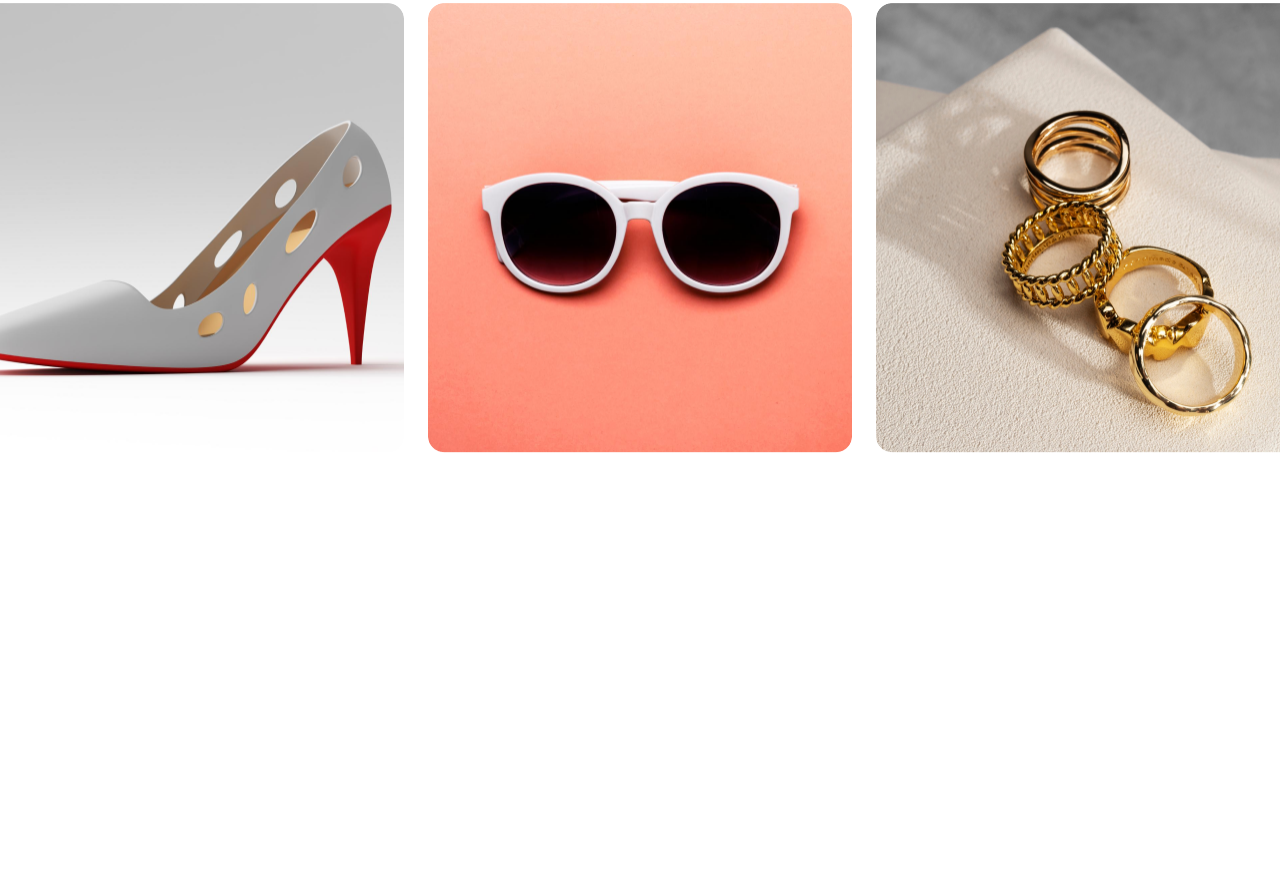
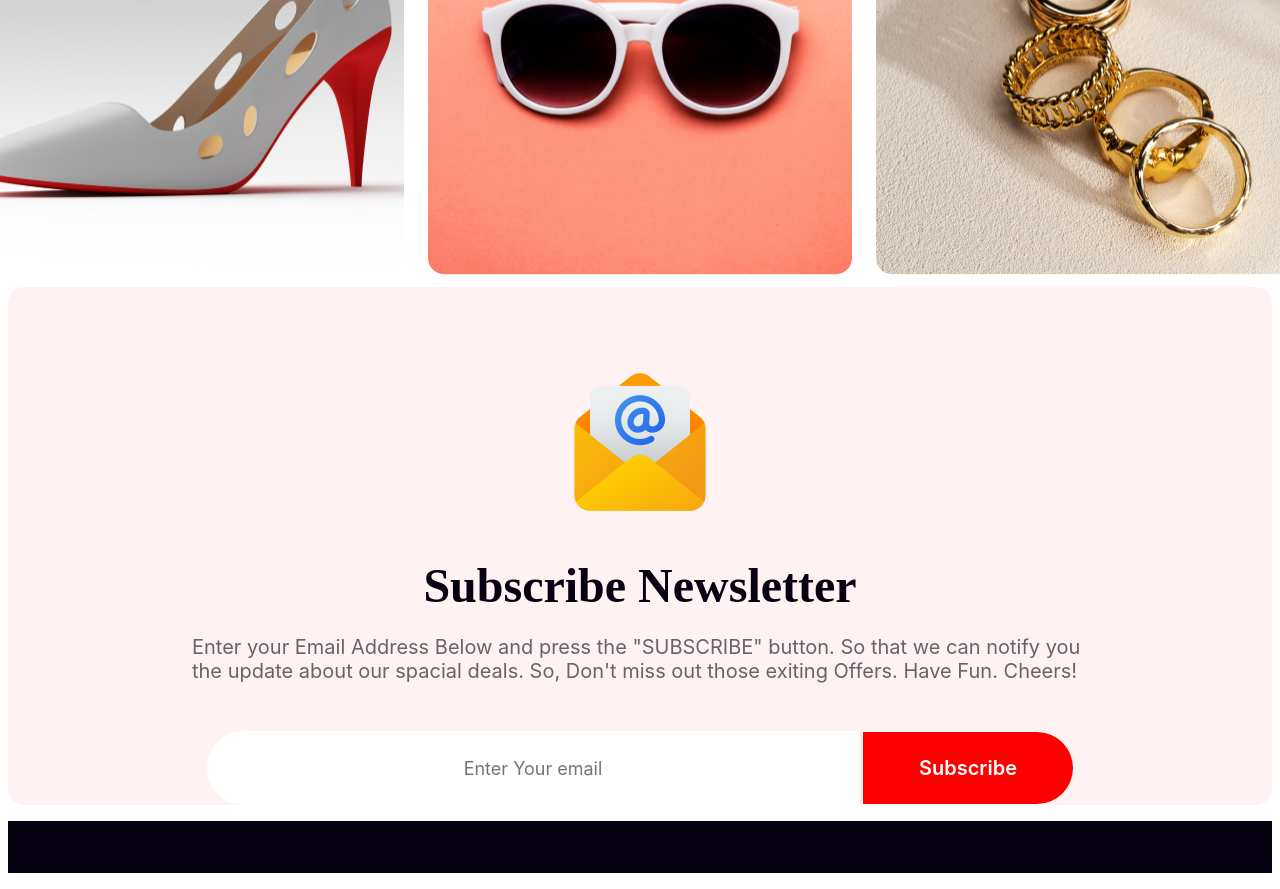
Before and after one commit to Meherab003/Assignment1-programminghero, a plain HTML site: page index.html in a window 1280 px wide. Shown: the part 3941-4830 px from the top of the page. Before the commit the page ends 4414 px from the top, so only its background shows below. Drawn offline with Linux system fonts and the light colour scheme.

Commit message:
Section7 Addded

```diff
--- a/css/style.css
+++ b/css/style.css
@@ -125,8 +125,8 @@ body {
     background: linear-gradient(180deg, rgba(255, 0, 0, 0.10) 0%, rgba(255, 0, 0, 0.00) 100%);
     margin: 0 auto;
     margin-top: 120px;
-    width: 1320px;
-    height: 482px;
+    /* width: 1320px;
+    height: 482px; */
     display: flex;
     flex-direction: column;
     justify-content: center;
@@ -204,7 +204,7 @@ body {
 
 /* Section 6 */
 .section6 {
-    margin:0 auto;
+    margin: 0 auto;
     display: flex;
     flex-direction: column;
     justify-content: center;
@@ -238,6 +238,7 @@ body {
     font-weight: 400;
     width: 896px;
     margin-bottom: 48px;
+    margin-top:0;
 }
 
 .s6-image-row1 {
@@ -254,3 +255,46 @@ body {
     border-radius: 16px;
     margin: 12px;
 }
+
+/* section7 */
+.section7 {
+    background:rgba(255, 0, 0, 0.05);;
+    margin: 0 auto;
+    border-radius: 16px;
+    display: flex;
+    flex-direction: column;
+    justify-content: center;
+    align-items: center;
+    margin: 0 auto;
+}
+
+.email {
+    width: 648px;
+    height: 72px;
+    border-radius: 50px 0px 0px 50px;
+    color: rgba(7, 2, 17, 0.30);
+    text-align: center;
+    font-family: 'Inter';
+    font-size: 18px;
+    font-weight: 400;
+    border: none;
+}
+
+.input-btn {
+    width: 210px;
+    height: 72px;
+    border-radius: 0px 50px 50px 0px;
+    background: #F00;
+    border: none;
+    color: #FFF;
+    text-align: center;
+    font-family: 'Inter';
+    font-size: 20px;
+    font-weight: 600;
+}
+/* Footer Section */
+.footer{
+    background: #070211;
+    margin:0;
+
+}
--- a/index.html
+++ b/index.html
@@ -49,21 +49,14 @@
         <section4 class="section4">
             <p class="section4-desc1">WHAT IS FUNCTIONAL</p>
             <h1 class="section4-title"><span class="text4-red">Holidays</span> Sale 50%</h1>
-            <p class="section4-desc2">Happy New Year again, we are offering 50% offer for various accessories like
-                bags,shoes,sunglasses and bangles. this is one of the biggest festival in the world. So we are offering
-                you all our products for a great sale.They offer a wide range of products such as shoes, handbags, and
-                sunglasses also has a great selection of products including watches, handbags, sunglasses, apparel,
-                beauty, shoes, pens, and more2. Happy shopping!</p>
+            <p class="section4-desc2">Happy New Year again, we are offering 50% offer for various accessories like bags,shoes,sunglasses and bangles. this is one of the biggest festival in the world. So we are offering you all our products for a great sale.They offer a wide range of products such as shoes, handbags, and sunglasses also has a great selection of products including watches, handbags, sunglasses, apparel, beauty, shoes, pens, and more2. Happy shopping!</p>
         </section4>
         <!-- Section 6 -->
         <section6 class="section6">
             <div class="section6-text">
                 <p class="section6-greet">THE BEST GIFTS</p>
                 <h2 class="section6-title">Our Awesome Portfolio</h2>
-                <p class="section6-desc">Certainly! A bag and shoes shop is a place where you can find a wide variety of
-                    bags and shoes to suit your style and needs. The shop may offer different types of bags such as
-                    backpacks, handbags, clutches, and crossbody bags, and shoes such as sneakers, sandals, boots, and
-                    loafers.</p>
+                <p class="section6-desc">Certainly! A bag and shoes shop is a place where you can find a wide variety of bags and shoes to suit your style and needs. The shop may offer different types of bags such as backpacks, handbags, clutches, and crossbody bags, and shoes such as sneakers, sandals, boots, and loafers.</p>
             </div>
             <div class="s6-image-row1">
                 <img src="resources/Rectangle 3.png" alt="" class="sinister-six">
@@ -76,9 +69,32 @@
                 <img src="resources/Rectangle 8.png" alt="" class="sinister-six">
             </div>
         </section6>
+        <!-- Section7 -->
+        <section7 class="section7">
+            <img style="margin-top:80px; margin-bottom:40px;" src="resources/Group 61.png" alt="">
+            <h2 class="section6-title">Subscribe Newsletter</h2>
+            <p class="section6-desc">Enter your Email Address Below and press the "SUBSCRIBE" button. So that we can notify you the update about our spacial deals. So, Don't miss out those exiting Offers. Have Fun. Cheers!</p>
+            <div class="input">
+                <input type="email" name="email" class="email" placeholder="Enter Your email">
+                <button class="input-btn">Subscribe</button>
+            </div>
+        </section7>
     </main>
-    <footer>
+    <footer class="footer">
+        <div class="foot-sec1">
+            <p class="footer-text"></p>
+            <div class="num-web">
+                <div class="mobile">
+                    <img src="" alt="" class="num-web-icon">
+                    <p class="num-web-text"></p>
+                </div>
+                <div class="website">
+                    <img src="" alt="" class="num-web-icon">
+                    <p class="num-web-text"></p>
+                </div>
 
+            </div>
+        </div>
     </footer>
 
 </body>
```
